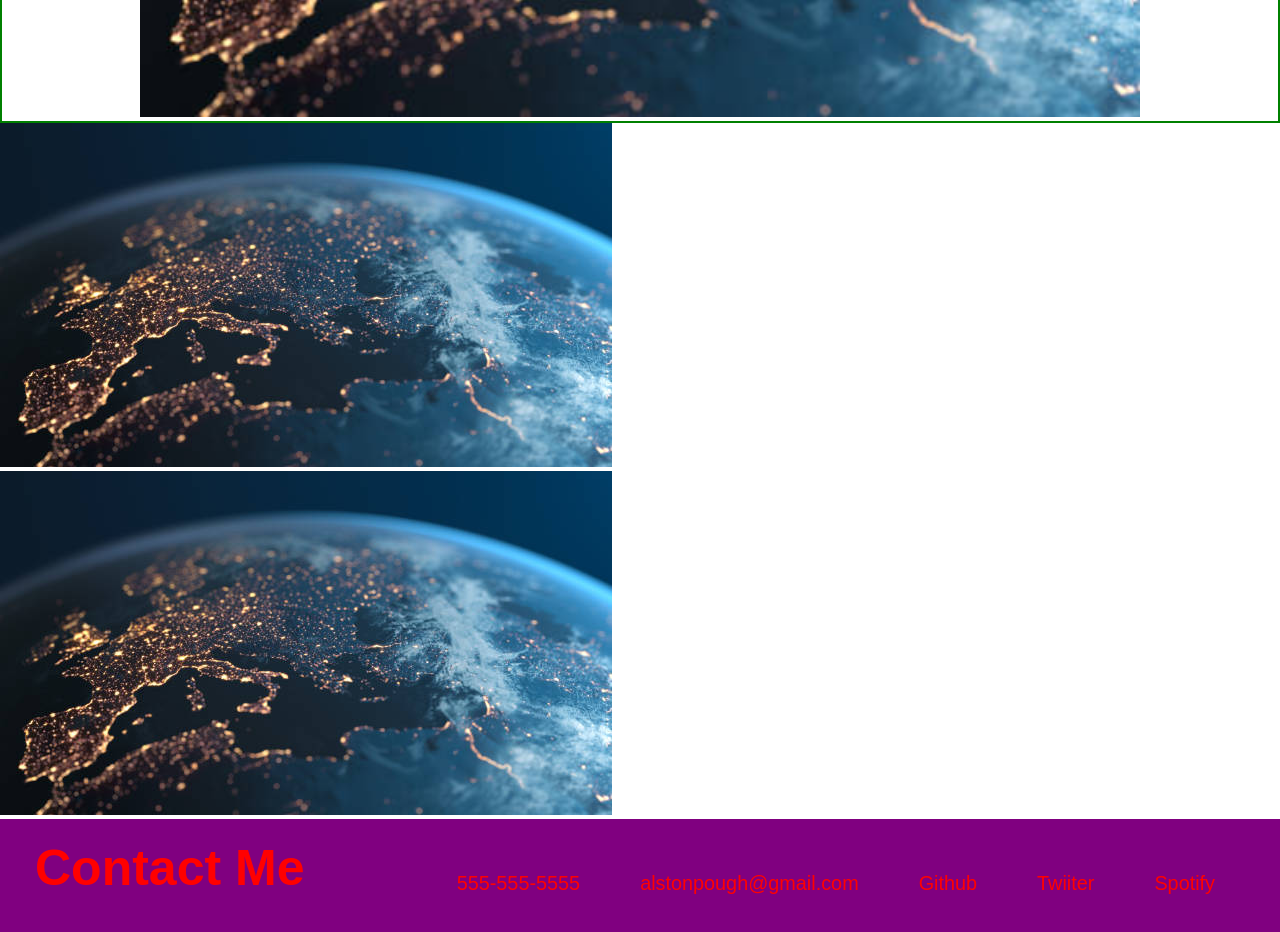
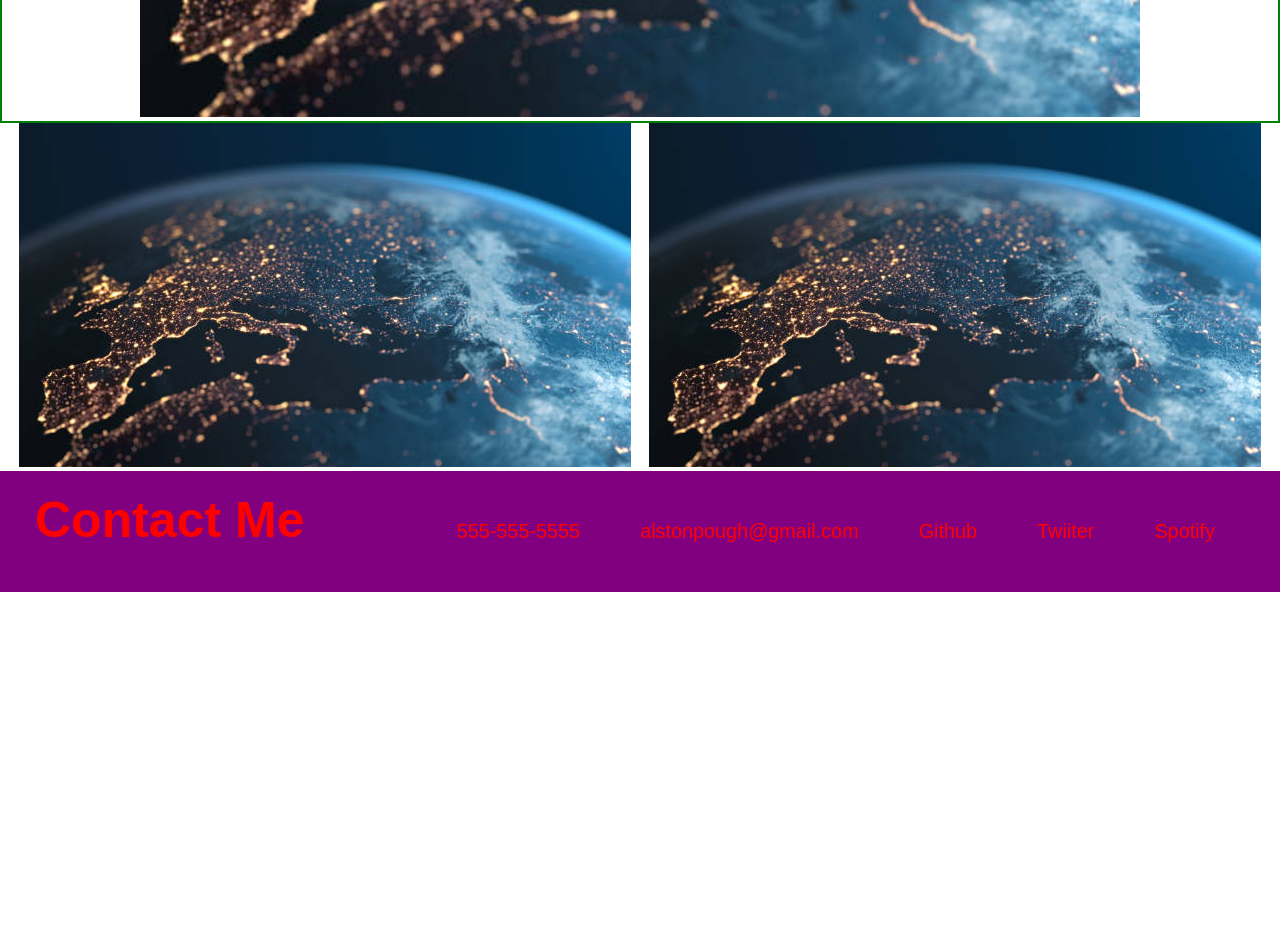
Before and after one commit to Sensus0/D.VERSE-portfolio, a plain HTML site: page index.html in a window 1280 px wide. Shown: the part 660-1592 px from the top of the page. After the commit the page ends 1252 px from the top, so only its background shows below. Drawn offline with Linux system fonts and the light colour scheme.

Commit message:
updated css and fix my work section

```diff
--- a/assets/css/portfolio.css
+++ b/assets/css/portfolio.css
@@ -64,6 +64,11 @@ body {
 
 }
 
+#small-project-1 {
+  display: flex;
+  justify-content: space-evenly;
+}
+
 /*Footer*/
 footer {
   padding: 20px 35px;
--- a/index.html
+++ b/index.html
@@ -54,21 +54,17 @@
         <a target="_blank" href="https://sensus0.github.io/develop/">
           <img id="main-photo-1" src="./assets/images/Earth.jpg" alt="Horiseon"/>
         </a>
-      </div>
-
-      <div id="small-project-2">
         <a target="_blank" href="https://sensus0.github.io/develop/">
           <img id="main-photo-2" src="./assets/images/Earth.jpg" alt="Horiseon"/>
         </a>
       </div>
-
 
     </section>
   </container>
 
   <!--Contact Me-->
   <section>
-    <h2 id="Contact-Me"
+    <h2 id="Contact-Me"></h2>
 
 
 
```
